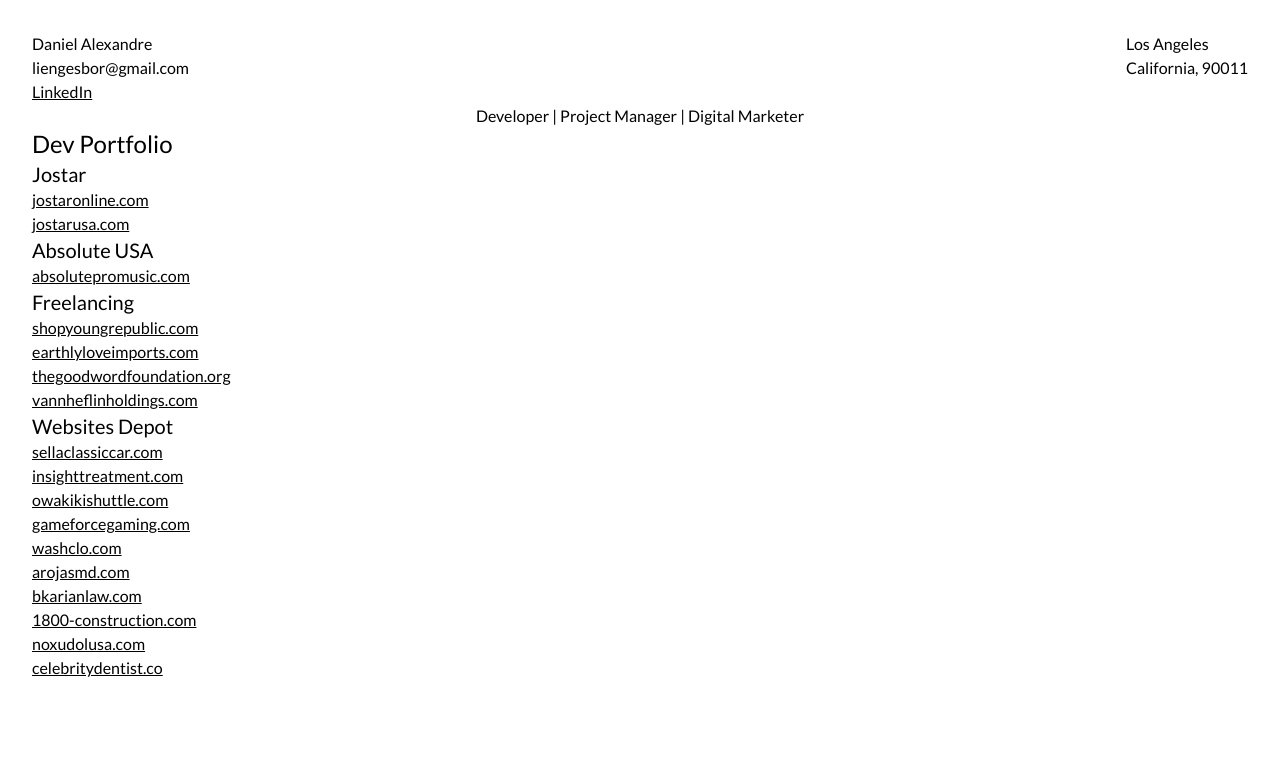
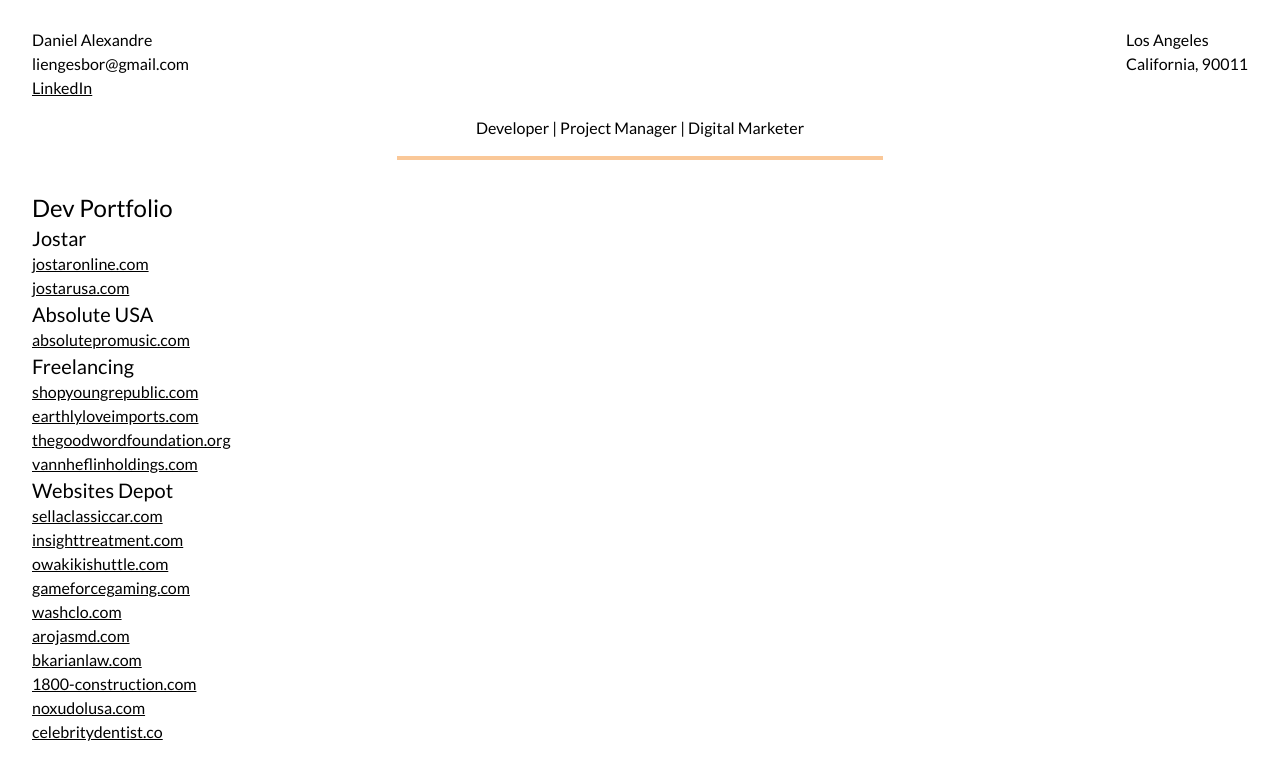
Before and after one commit to DanielCAlex/danielcalex.github.io, a website built with webpack: page index.html in a window 1280 px wide. Built offline with nearby package versions, Linux system fonts and the light colour scheme.

Commit message:
Adjusted layout

```diff
--- a/index.html
+++ b/index.html
@@ -13,8 +13,8 @@
 </head>
 
 <body class="font-lato">
-    <div class="xl:container mx-auto p-8">
-        <div class="w-full flex flex-col md:flex-row md:justify-between text-center md:text-left">
+    <div class="xl:container mx-auto py-7 px-8">
+        <div class="w-full flex flex-col md:flex-row md:justify-between text-center md:text-left mb-4">
             <div>
                 <p>Daniel Alexandre</p>
                 <p>liengesbor@gmail.com</p>
@@ -25,12 +25,12 @@
                 <p>California, 90011</p>
             </div>
         </div>
-        <div>
-            <p class="text-center">Developer | Project Manager | Digital Marketer</p>
+        <div class="mb-8">
+            <p class="text-center mb-4">Developer | Project Manager | Digital Marketer</p>
+            <span class="border-orange border-b-4 w-2/5 block mx-auto"></span>
         </div>
-        <div>
+        <div id="portfolio">
             <h1 class="text-2xl">Dev Portfolio</h1>
-        </div>
             <div>
                 <h2 class="text-xl">Jostar</h2>
                 <p>
@@ -93,6 +93,7 @@
                 </p>
             </div>
         </div>
+    </div>
 </body>
 <script src="dist/main.js"></script>
 
```
Lines whose indentation alone changed are shown as unchanged.
